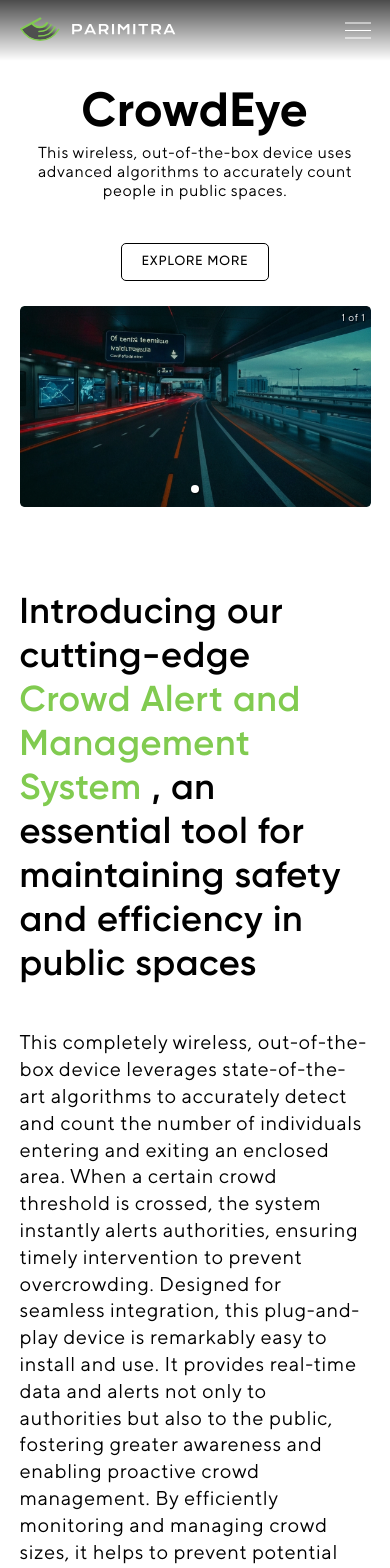
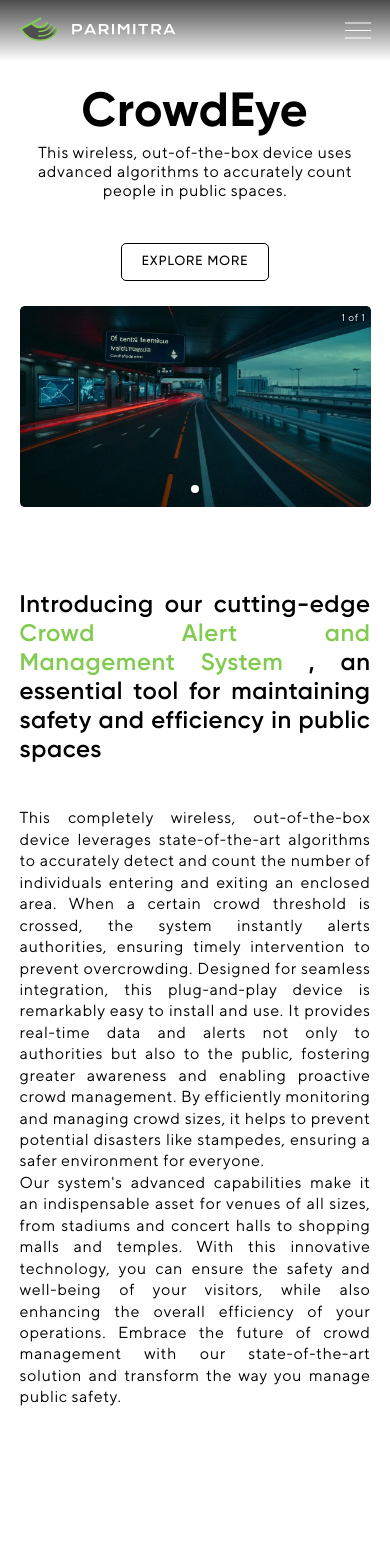
Before and after one commit to Prabh74/Parimitra, a React (Create React App) app: page /products/crowdeye in a window 390 px wide. Shown: the top 1568 px of the page. After the commit the page ends 1492 px from the top, so only its background shows below. Built offline with nearby package versions, Linux system fonts and the light colour scheme.

Commit message:
product page responsive

```diff
--- a/src/Components/ProductPage/product.css
+++ b/src/Components/ProductPage/product.css
@@ -80,4 +80,12 @@
     .product-page-second-section {
         padding: 0 5vw 10vh;
     }
+    .product-page-second-section h1 {
+        font-size: 1.5rem;
+        text-align: justify;
+    }
+    .product-page-second-section p {
+        font-size: 1rem;
+        text-align: justify;
+    }
 }
```
